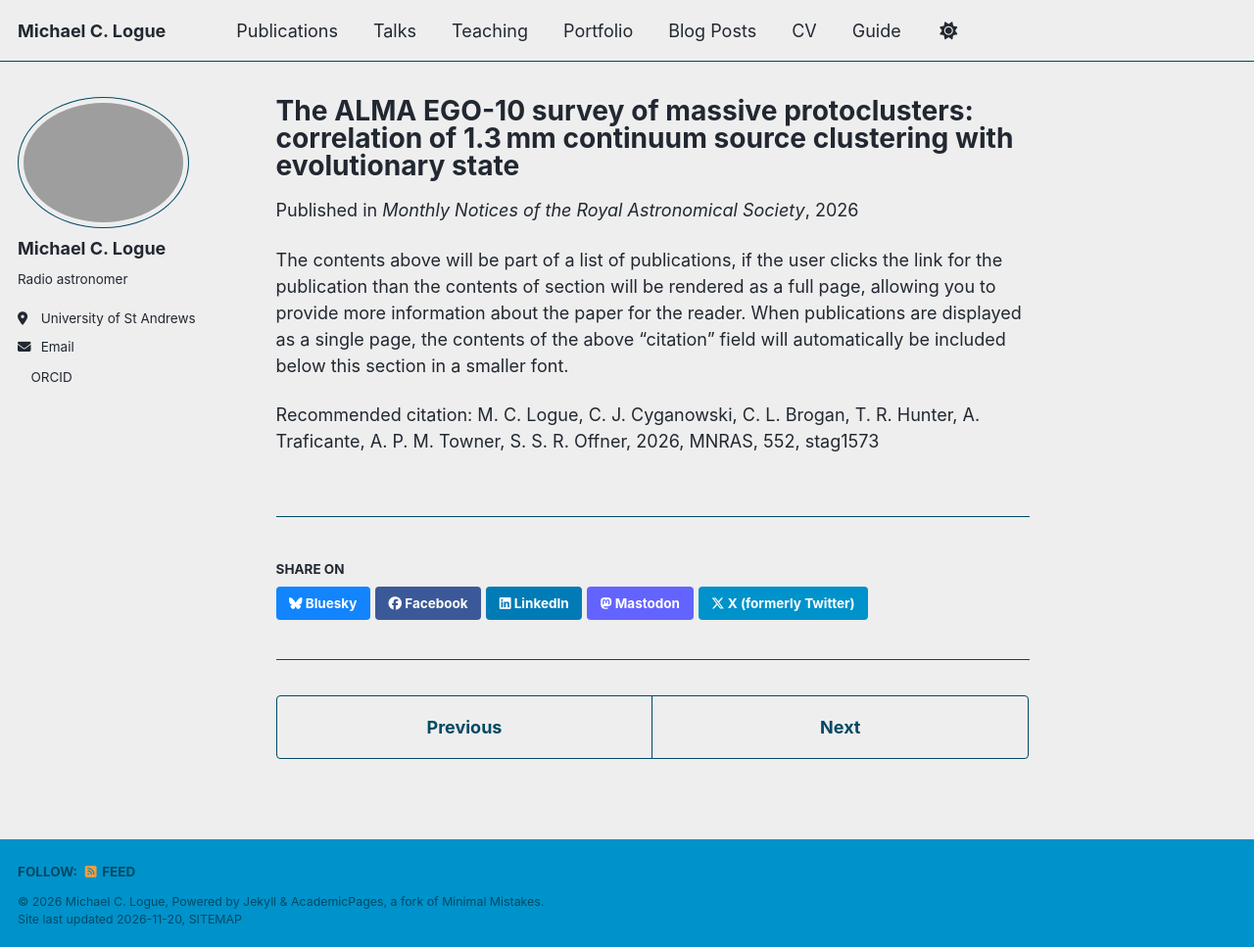
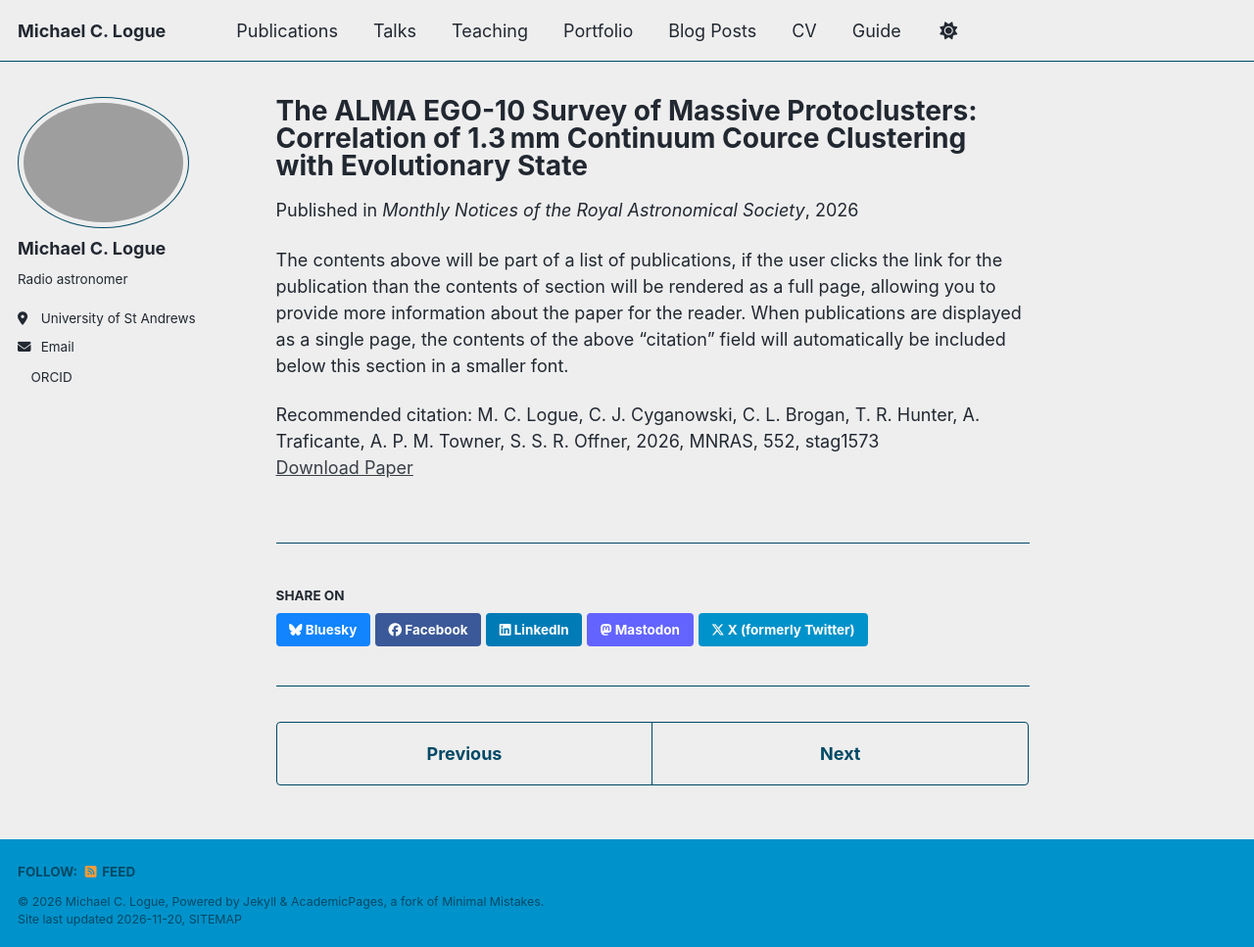
Before and after one commit to mlogue109/mlogue109.github.io, a Jekyll site: the page built from _publications/2026-09-24-ALMAEGO10.md, in a window 1280 px wide and 967 px high. Shown: the whole window at 98% size. Built offline with Jekyll 4.4.1, drawn with Linux system fonts in a browser that asks for light colours; a script bundle is joined from its source files by our own code; a style sheet for code colours, icons or effects is not loaded.

Commit message:
Update 2026-09-24-ALMAEGO10.md

```diff
--- a/_publications/2026-09-24-ALMAEGO10.md
+++ b/_publications/2026-09-24-ALMAEGO10.md
@@ -1,5 +1,5 @@
 ---
-title: "The ALMA EGO-10 survey of massive protoclusters: correlation of 1.3 mm continuum source clustering with evolutionary state"
+title: "The ALMA EGO-10 Survey of Massive Protoclusters: Correlation of 1.3 mm Continuum Cource Clustering with Evolutionary State"
 collection: publications
 category: manuscripts
 permalink: /publication/2026-09-24-ALMAEGO10
```
Also changed, not shown: other parts of _publications/2026-09-24-ALMAEGO10.md (+1 -1 lines).
